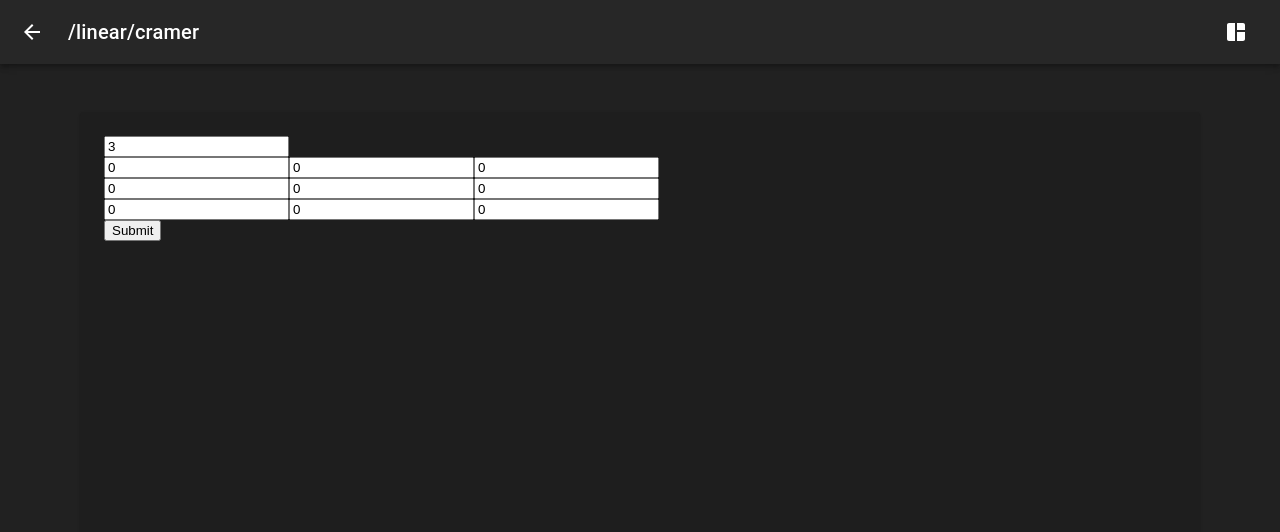
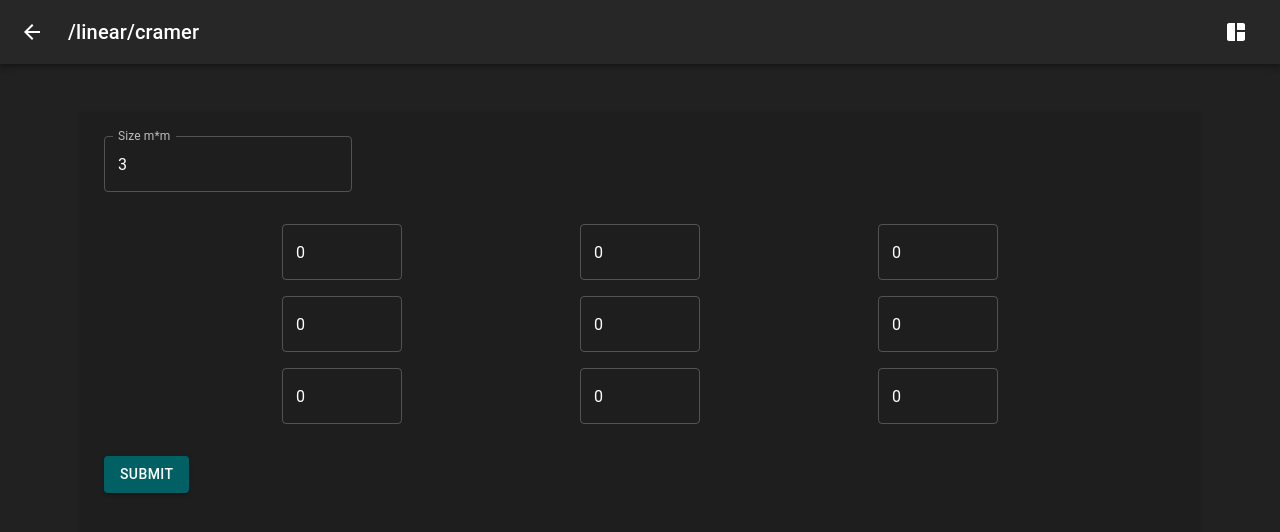
Before and after one commit to SWitsarut/numer-web, a React (Vite) app: page /linear/cramer in a window 1280 px wide. Shown: the top 532 px of the page. Built offline with nearby package versions, Linux system fonts and the light colour scheme.

Commit message:
fix matrix input

```diff
--- a/src/pages/linear equation/Cramer.tsx
+++ b/src/pages/linear equation/Cramer.tsx
@@ -1,3 +1,4 @@
+import { Box, TextField, Stack, Button } from "@mui/material";
 import axios from "axios";
 import { useEffect, useState } from "react";
 
@@ -33,12 +34,14 @@ function Cramer() {
 
 	return (
 		<>
-			<input
+			<TextField
+				variant="outlined"
+				label="Size m*m"
 				type="number"
 				value={size}
 				onChange={(e) => {
 					setSize(() => {
-						return Number(e.target.value);
+						return Math.max(Number(e.target.value), 0);
 					});
 				}}
 			/>
@@ -48,13 +51,21 @@ function Cramer() {
 					console.log(A);
 				}}
 			>
+				<Stack spacing={2} padding={"2em"}>
 					{A.map((row, rowIndex) => {
 						return (
-						<div key={rowIndex}>
+							<Box
+								key={rowIndex}
+								width="100%"
+								display={"flex"}
+								justifyContent={"space-evenly"}
+								gap="2em"
+							>
 								{A[rowIndex].map((col, colIndex) => {
 									return (
-									<input
+										<TextField
 											type="number"
+											sx={{ maxWidth: 120 }}
 											key={`${rowIndex},${colIndex}`}
 											value={A[rowIndex][colIndex]}
 											onChange={(e) => {
@@ -64,11 +75,12 @@ function Cramer() {
 										/>
 									);
 								})}
-						</div>
+							</Box>
 						);
 					})}
+				</Stack>
+				<Button variant="contained" type="submit">Submit</Button>
 			</form>
-			<button type="submit">Submit</button>
 		</>
 	);
 }
```
Lines whose indentation alone changed are shown as unchanged.
